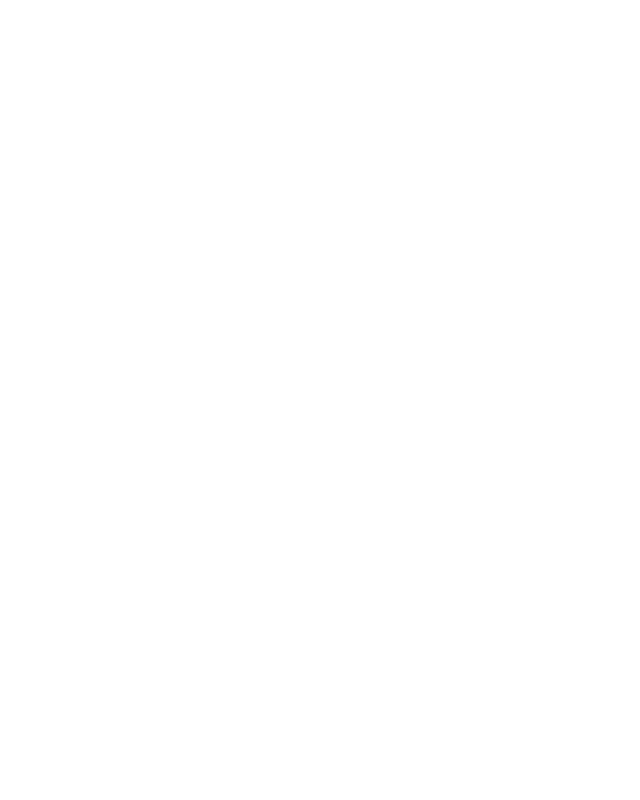
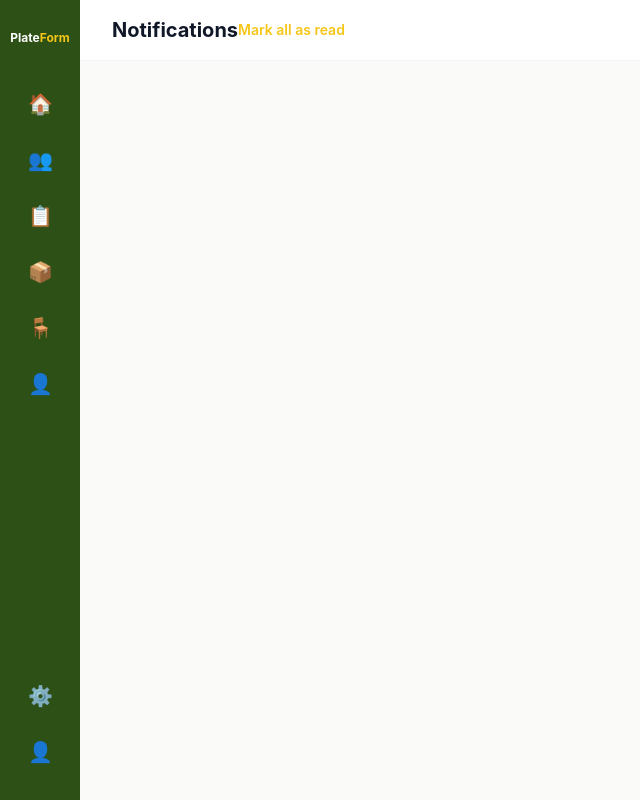
Before and after one commit to Celia-joy/Plateform, a React (Vite) app: page /dashboard/notifications in a window 1280 px wide. Before the commit this address had no page. Shown: the whole page, without its empty margins (0-640 px from the left). Built offline with nearby package versions, Linux system fonts and the light colour scheme.

Commit message:
Plateform

```diff
--- a/src/App.jsx
+++ b/src/App.jsx
@@ -9,7 +9,7 @@
 import OrdersPage from './pages/dashboard/OrdersPage'
 // import ClientsPage from './pages/dashboard/ClientsPage'
  import MenusPage from './pages/dashboard/MenusPage'
-// import NotificationsPage from './pages/dashboard/NotificationsPage'
+import NotificationsPage from './pages/dashboard/NotificationsPage'
 import { BrowserRouter, Routes, Route } from 'react-router-dom'
 
 export default function App() {
@@ -30,7 +30,7 @@
           <Route path="orders" element={<OrdersPage />} />
           {/*<Route path="clients" element={<ClientsPage />} />*/}
           <Route path="menus" element={<MenusPage />} />
-          {/*<Route path="notifications" element={<NotificationsPage />} />*/}
+          <Route path="notifications" element={<NotificationsPage />} />
         </Route>
       </Routes>
     </BrowserRouter>
--- a/src/pages/dashboard/NotificationsPage.jsx
+++ b/src/pages/dashboard/NotificationsPage.jsx
@@ -42,6 +42,9 @@
                     Mark all as read
                 </button>
             </div>
+            <div className="p-8 max-w-2xl">
+
+            </div>
 
         </div>
 
```
